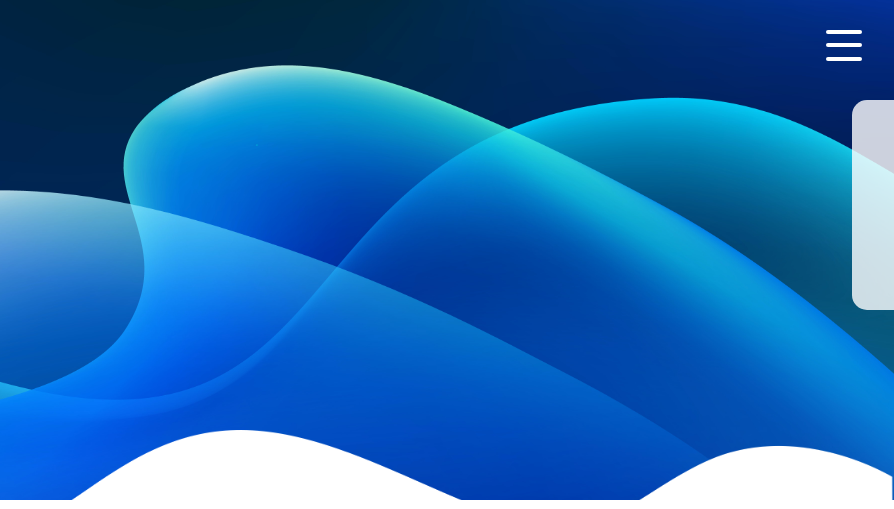
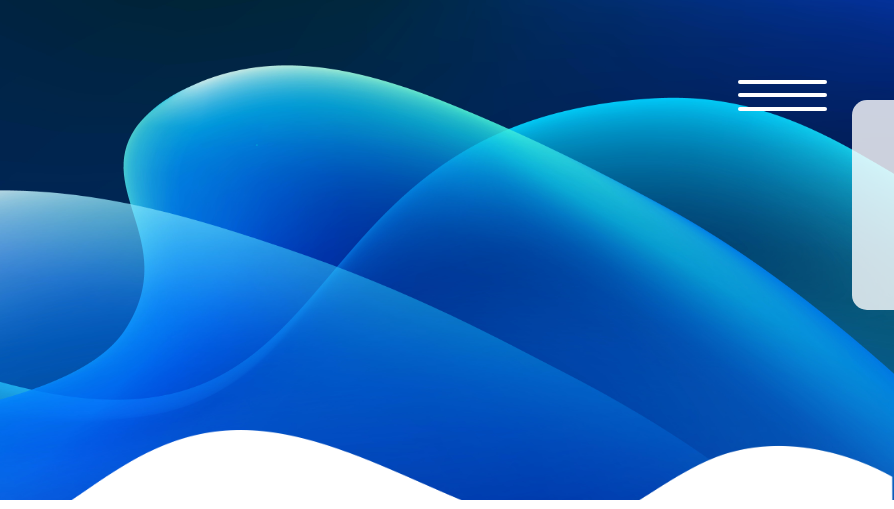
Before and after one commit to haider-malik/Amupedia, a plain HTML site: page Home/home.html in a window 1280 px wide. Shown: the full height of the page, 386-1280 px from the left. Drawn offline with Linux system fonts and the light colour scheme.

Commit message:
fixed ham menu position and height and width

```diff
--- a/Home/home.css
+++ b/Home/home.css
@@ -41,7 +41,6 @@
 
 /* navigation bar style for mobile phone */
 .navbar ul{
-    box-shadow: black;
     opacity: 80%;
     background-color: rgb(255, 255, 255);
     position: fixed;
@@ -98,10 +97,10 @@
     justify-content: center;
     z-index: 21;
     position: absolute;
-    top: 20px;
+    top: 5.5vw;
     right: 20px;
-    width: 40px;
-    height: 30px;
+    width: 10%;
+    height: 10%;
     background-color: transparent;
     border-radius: 12px;
     padding: 10px;
```
